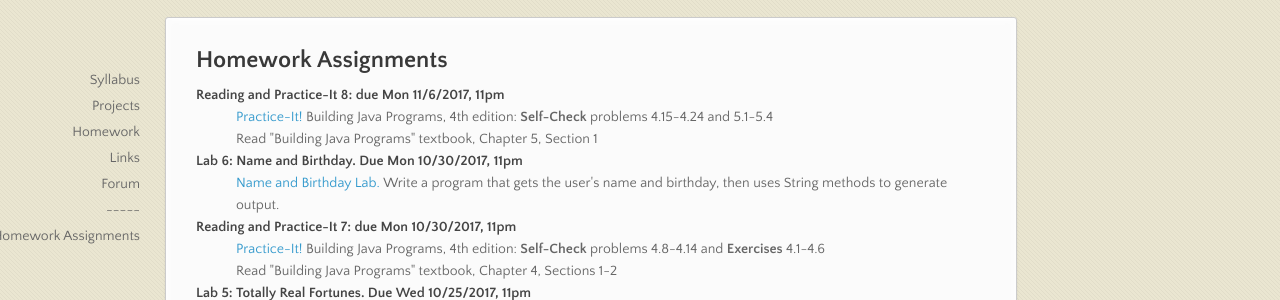
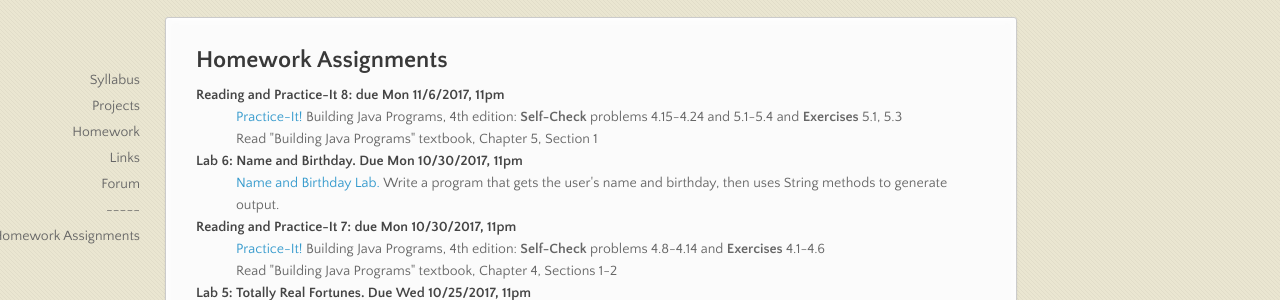
Before and after one commit to stutlerk/ihs-website, a Jekyll site: the page built from _apcs/homework.html, in a window 1280 px wide and 1182 px high. Shown: the part 173-473 px from the top of the window. Built offline with Jekyll 4.4.1, drawn with Linux system fonts in a browser that asks for light colours; nearby versions of some CDN libraries.

Commit message:
Update homework.html

```diff
--- a/_apcs/homework.html
+++ b/_apcs/homework.html
@@ -7,7 +7,7 @@
 <h2>Homework Assignments</h2>
   <dl>
     <dt>Reading and Practice-It 8: due Mon 11/6/2017, 11pm</dt>
-    <dd><a href="https://practiceit.cs.washington.edu/" target="_blank">Practice-It!</a> Building Java Programs, 4th edition: <b>Self-Check</b> problems 4.15-4.24 and 5.1-5.4</dd>
+    <dd><a href="https://practiceit.cs.washington.edu/" target="_blank">Practice-It!</a> Building Java Programs, 4th edition: <b>Self-Check</b> problems 4.15-4.24 and 5.1-5.4 and <b>Exercises</b> 5.1, 5.3</dd>
     <dd>Read "Building Java Programs" textbook, Chapter 5, Section 1</dd>
 
     <dt>Lab 6: Name and Birthday. Due Mon 10/30/2017, 11pm</dt>
```
